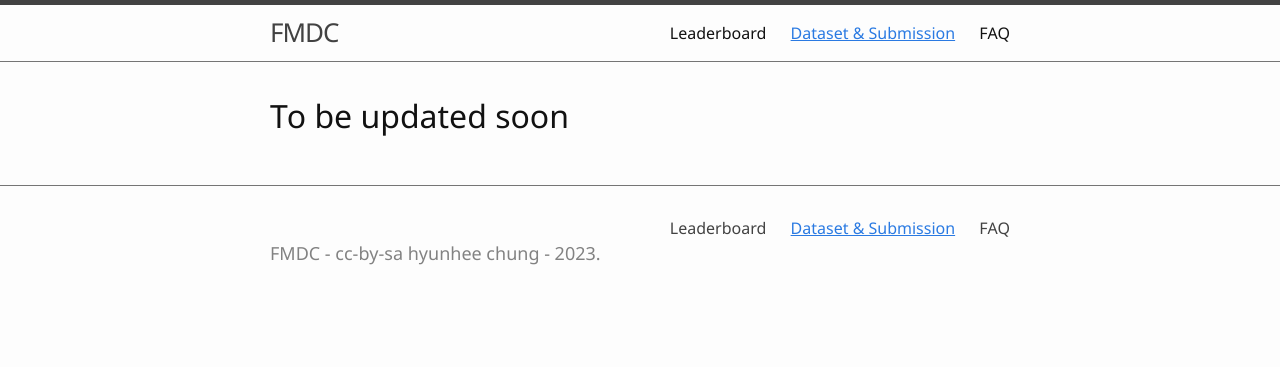
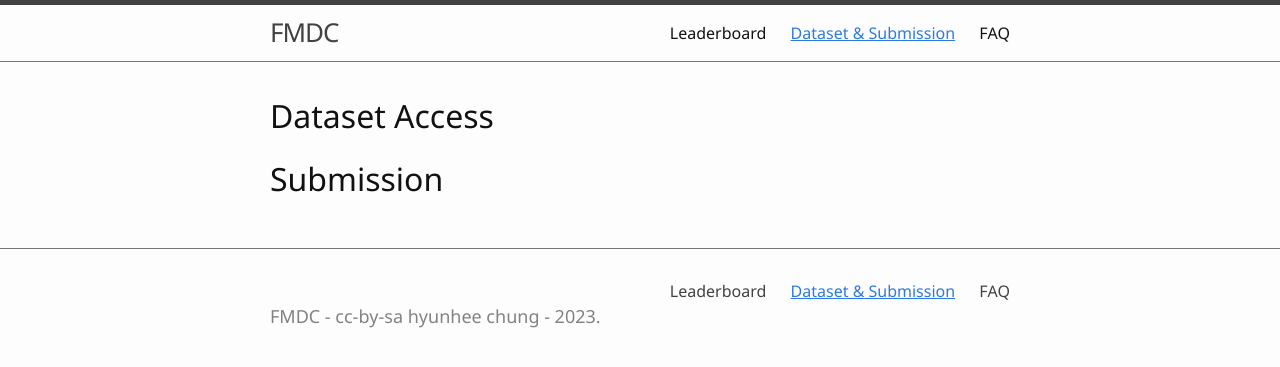
Before and after one commit to socar-esther/socar-esther.github.io, a Jekyll site: the page built from 1-dataset-submission.md, in a window 1280 px wide. Shown: the top 367 px of the page. Built offline with Jekyll 4.4.1, drawn with Linux system fonts in a browser that asks for light colours.

Commit message:
submission-added

```diff
--- a/1-dataset-submission.md
+++ b/1-dataset-submission.md
@@ -3,4 +3,6 @@ title: Dataset & Submission
 nav: true
 ---
 
-# To be updated soon
+# Dataset Access
+
+# Submission
```
